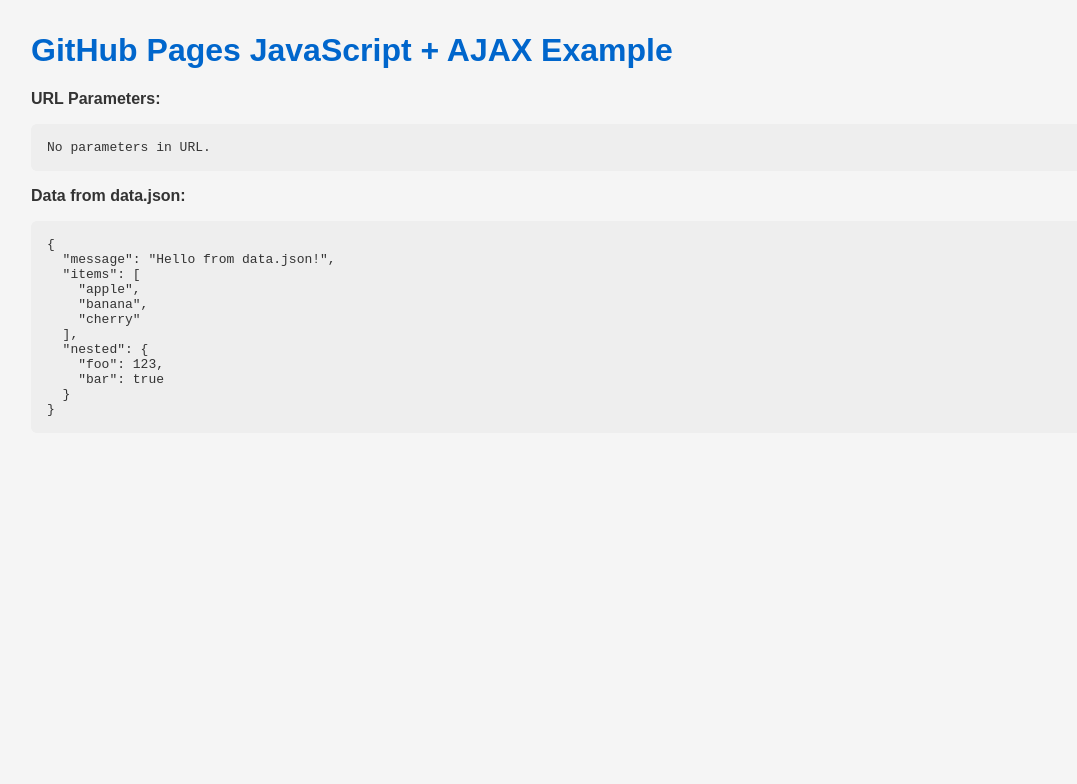
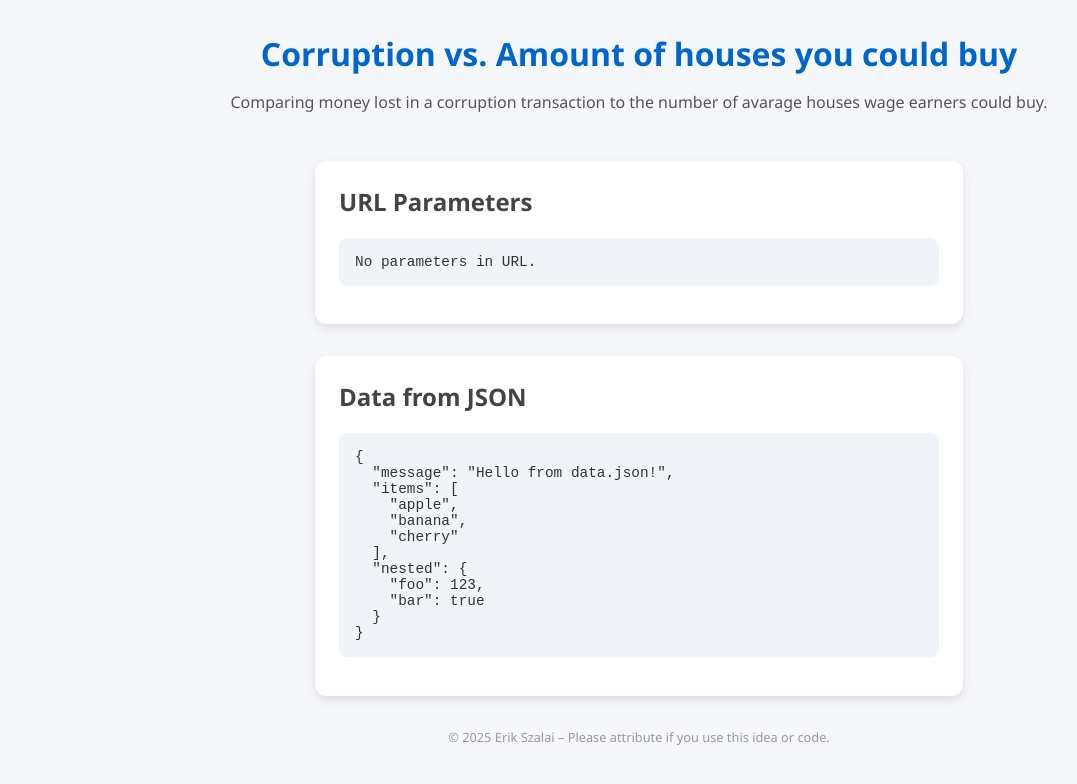
Before and after one commit to szalaierik/Corruption-Scale, a plain HTML site: page index.html in a window 1280 px wide. Shown: the whole page, without its empty margins (1-1078 px from the left). Drawn offline with Linux system fonts and the light colour scheme.

Commit message:
Adding some formatting to the index.html. Also fixing my name in the generated code.

```diff
--- a/index.html
+++ b/index.html
@@ -2,32 +2,76 @@
 <html lang="en">
 <head>
     <meta charset="UTF-8">
-    <title>GitHub Pages Example</title>
+    <title>Corruption vs. Houses</title>
+    <meta name="viewport" content="width=device-width, initial-scale=1.0">
     <style>
         body {
-            font-family: Arial, sans-serif;
-            margin: 2rem;
-            background: #f5f5f5;
+            font-family: 'Segoe UI', Roboto, sans-serif;
+            margin: 0;
+            background: #f5f7fa;
             color: #333;
+            display: flex;
+            flex-direction: column;
+            align-items: center;
+            padding: 2rem;
+        }
+        header {
+            text-align: center;
+            margin-bottom: 2rem;
         }
         h1 {
             color: #0066cc;
+            margin: 0;
+        }
+        p {
+            color: #555;
+        }
+        .card {
+            background: white;
+            border-radius: 12px;
+            box-shadow: 0 4px 10px rgba(0,0,0,0.1);
+            max-width: 600px;
+            width: 100%;
+            padding: 1.5rem;
+            margin-bottom: 2rem;
+        }
+        .card h2 {
+            margin-top: 0;
+            color: #444;
         }
         pre {
-            background: #eee;
+            background: #f0f4f8;
             padding: 1rem;
-            border-radius: 6px;
+            border-radius: 8px;
             overflow-x: auto;
+            font-size: 0.9rem;
+        }
+        footer {
+            font-size: 0.8rem;
+            color: #999;
+            margin-top: auto;
         }
     </style>
 </head>
 <body>
-    <h1>GitHub Pages JavaScript + AJAX Example</h1>
-    <p><strong>URL Parameters:</strong></p>
-    <pre id="params">Loading...</pre>
+    <header>
+        <h1>Corruption vs. Amount of houses you could buy</h1>
+        <p>Comparing money lost in a corruption transaction to the number of avarage houses wage earners could buy.</p>
+    </header>
 
-    <p><strong>Data from data.json:</strong></p>
-    <pre id="json">Loading...</pre>
+    <div class="card">
+        <h2>URL Parameters</h2>
+        <pre id="params">Loading...</pre>
+    </div>
+
+    <div class="card">
+        <h2>Data from JSON</h2>
+        <pre id="json">Loading...</pre>
+    </div>
+
+    <footer>
+        &copy; 2025 Erik Szalai – Please attribute if you use this idea or code.
+    </footer>
 
     <script>
         // --- Read URL parameters ---
```
